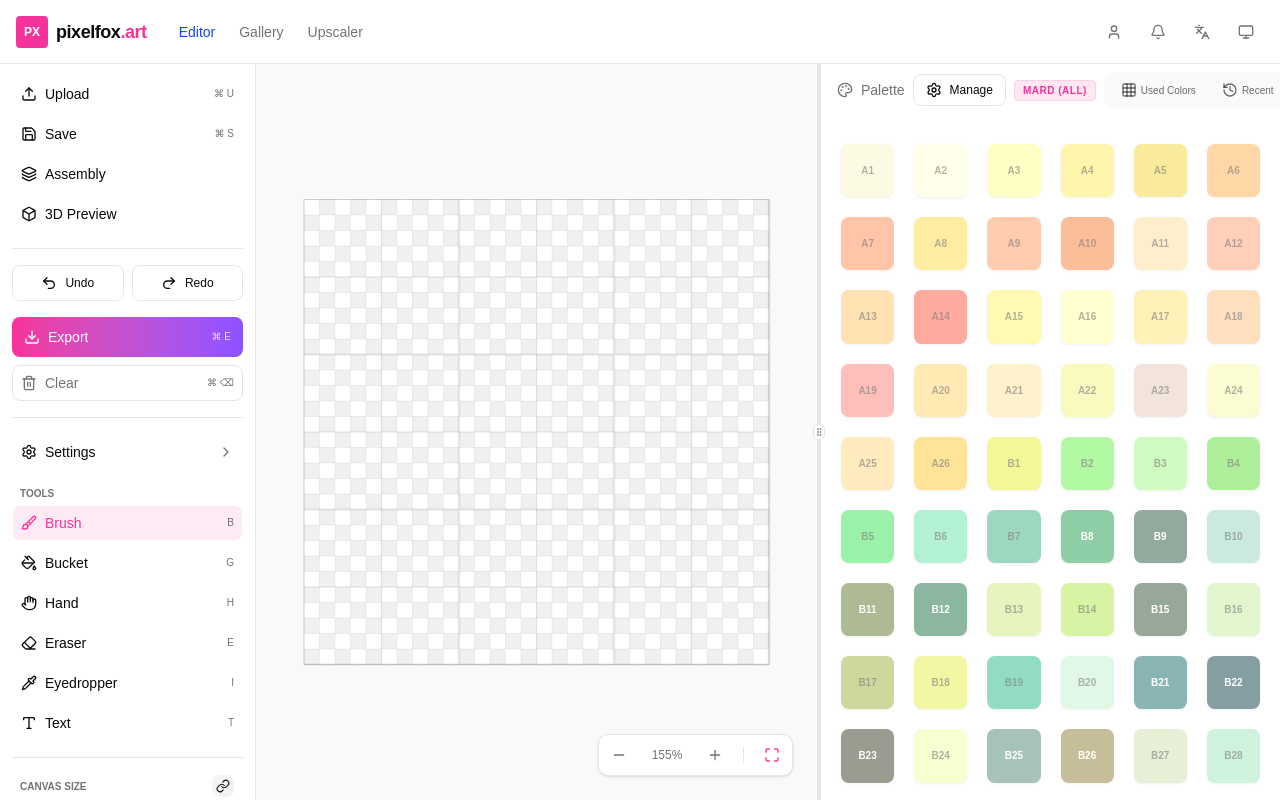
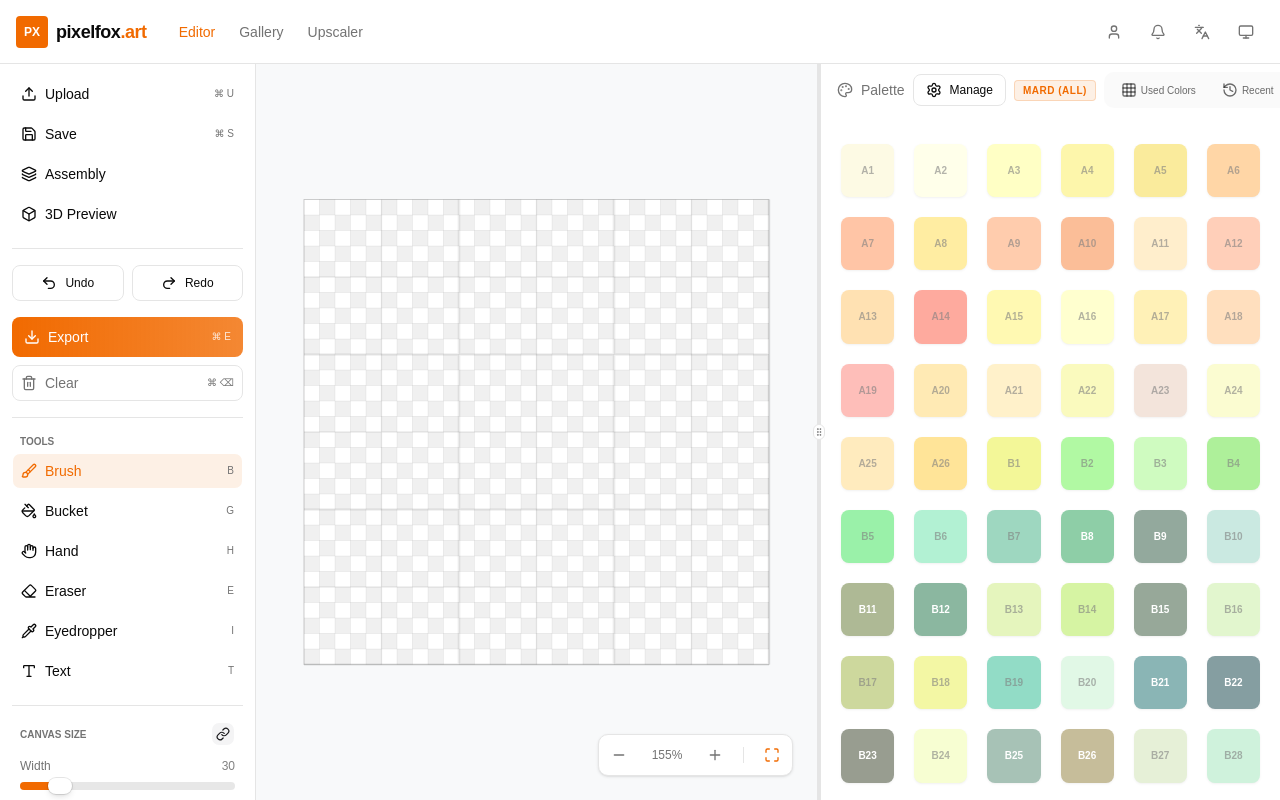
Before and after one commit to alicefung007/pixelfox-frontend, a React (Vite) app: page / in a window 1280 px wide. Built offline with nearby package versions, Linux system fonts and the light colour scheme.

Commit message:
style(theme): change primary color from pink to orange
Update CSS theme variables and component styles to use orange as the primary color instead of pink. Move theme configuration to a separate CSS file for better maintainability.

```diff
--- a/src/components/editor/PixelCanvas.tsx
+++ b/src/components/editor/PixelCanvas.tsx
@@ -737,7 +737,7 @@ export default function PixelCanvas() {
         <Button
           variant="ghost"
           size="icon"
-          className={`h-8 w-8 ${isAutoZoom ? 'text-pink-500' : 'text-muted-foreground'}`}
+          className={`h-8 w-8 ${isAutoZoom ? 'text-primary' : 'text-muted-foreground'}`}
           onClick={() => setIsAutoZoom(true)}
           title="Fit to Screen"
         >
--- a/src/components/editor/Preview3DDialog.tsx
+++ b/src/components/editor/Preview3DDialog.tsx
@@ -126,7 +126,7 @@ export default function Preview3DDialog({ open, onOpenChange }: Props) {
           <div className="flex items-start justify-between gap-4">
             <div className="min-w-0">
               <DialogTitle className="flex items-center gap-2">
-                <span className="inline-flex size-7 items-center justify-center rounded-full bg-pink-500/10 text-pink-500">
+                <span className="inline-flex size-7 items-center justify-center rounded-full bg-primary/10 text-primary">
                   <Box className="size-4" />
                 </span>
                 <span>{t("sidebar.preview3d")}</span>
--- a/src/components/layout/Navbar.tsx
+++ b/src/components/layout/Navbar.tsx
@@ -61,8 +61,8 @@ export default function Navbar({ onMenuClick }: Props) {
         </Button>
 
         <div className="flex items-center gap-2">
-          <div className="w-7 h-7 sm:w-8 sm:h-8 bg-pink-500 rounded flex items-center justify-center text-white font-bold text-[10px] sm:text-xs">PX</div>
-          <span className="font-bold text-base sm:text-lg tracking-tight hidden sm:inline">pixelfox<span className="text-pink-500">.art</span></span>
+          <div className="w-7 h-7 sm:w-8 sm:h-8 bg-primary rounded flex items-center justify-center text-white font-bold text-[10px] sm:text-xs">PX</div>
+          <span className="font-bold text-base sm:text-lg tracking-tight hidden sm:inline">pixelfox<span className="text-primary">.art</span></span>
         </div>
 
         <div className="hidden md:flex items-center gap-6">
--- a/src/components/layout/Sidebar.tsx
+++ b/src/components/layout/Sidebar.tsx
@@ -9,8 +9,6 @@ import {
   Redo2,
   Download,
   Trash2,
-  Settings,
-  ChevronRight,
   Brush,
   PaintBucket,
   Hand,
@@ -227,7 +225,7 @@ function SidebarContent({
       </div>
 
       <div className="space-y-2">
-        <Button className="w-full justify-between h-10 bg-gradient-to-r from-pink-500 to-violet-500 hover:opacity-90 border-none text-white font-medium" onClick={onAction}>
+        <Button className="w-full justify-between h-10 bg-gradient-to-r from-primary to-primary/80 hover:opacity-90 border-none text-white font-medium" onClick={onAction}>
           <div className="flex items-center gap-2">
             <Download size={18} />
             <span>{t("sidebar.export")}</span>
@@ -245,14 +243,6 @@ function SidebarContent({
 
       <Separator />
 
-      <Button variant="ghost" className="w-full justify-between h-9 px-2 text-sm font-normal" onClick={onAction}>
-        <div className="flex items-center gap-2">
-          <Settings size={18} />
-          <span>{t("sidebar.settings")}</span>
-        </div>
-        <ChevronRight size={16} className="text-muted-foreground" />
-      </Button>
-
       <div className="space-y-1">
         <span className="text-[10px] font-bold text-muted-foreground uppercase px-2 mb-1 block">
           {t("sidebar.tools")}
@@ -266,7 +256,7 @@ function SidebarContent({
               onAction?.();
             }}
             className={`w-full justify-between h-9 px-2 text-sm font-normal ${
-              currentTool === tool.id ? "bg-pink-500/10 text-pink-500 hover:bg-pink-500/20 hover:text-pink-500" : ""
+              currentTool === tool.id ? "bg-primary/10 text-primary hover:bg-primary/20 hover:text-primary" : ""
             }`}
           >
             <div className="flex items-center gap-2">
@@ -307,7 +297,7 @@ function SidebarContent({
           <div className="space-y-2">
             <div className="flex items-center justify-between">
               <span className="text-xs text-muted-foreground">{t("sidebar.width")}</span>
-              <span className="text-xs font-medium tabular-nums">{draftWidth}</span>
+              <span className="text-xs font-medium tabular-nums text-muted-foreground/90">{draftWidth}</span>
             </div>
             <Slider
               value={[draftWidth]}
@@ -327,14 +317,14 @@ function SidebarContent({
               }}
               min={1}
               max={200}
-              className="[&_[data-slot=slider-range]]:bg-pink-500"
+              className="[&_[data-slot=slider-range]]:bg-primary"
             />
           </div>
 
           <div className="space-y-2">
             <div className="flex items-center justify-between">
               <span className="text-xs text-muted-foreground">{t("sidebar.height")}</span>
-              <span className="text-xs font-medium tabular-nums">{draftHeight}</span>
+              <span className="text-xs font-medium tabular-nums text-muted-foreground/90">{draftHeight}</span>
             </div>
             <Slider
               value={[draftHeight]}
@@ -354,7 +344,7 @@ function SidebarContent({
               }}
               min={1}
               max={200}
-              className="[&_[data-slot=slider-range]]:bg-pink-500"
+              className="[&_[data-slot=slider-range]]:bg-primary"
             />
           </div>
         </div>
@@ -374,7 +364,7 @@ function SidebarContent({
                   onClick={() => onBackgroundColorChange(opt.color)}
                   className={cn(
                     "h-9 w-9 rounded-md border ring-offset-background transition",
-                    selected ? "ring-2 ring-pink-500 border-pink-500" : "hover:ring-2 hover:ring-ring/30"
+                    selected ? "ring-2 ring-primary border-primary" : "hover:ring-2 hover:ring-ring/30"
                   )}
                   style={
                     isTransparent
--- a/src/components/palette/PaletteManageDialog.tsx
+++ b/src/components/palette/PaletteManageDialog.tsx
@@ -136,7 +136,7 @@ export default function PaletteManageDialog({
           <div className="flex items-start justify-between gap-4">
             <div className="min-w-0">
               <DialogTitle className="flex items-center gap-2">
-                <span className="inline-flex size-7 items-center justify-center rounded-full bg-pink-500/10 text-pink-500">
+                <span className="inline-flex size-7 items-center justify-center rounded-full bg-primary/10 text-primary">
                   <Settings2 className="size-4" />
                 </span>
                 <span>{t("palette.manageDialog.title")}</span>
@@ -224,7 +224,7 @@ export default function PaletteManageDialog({
                   <Button
                     variant="outline"
                     size="sm"
-                    className="h-9 gap-1 sm:gap-2 text-pink-600 border-pink-300/60 hover:bg-pink-500/10"
+                    className="h-9 gap-1 sm:gap-2 text-primary border-primary/60 hover:bg-primary/10"
                   >
                     <Save className="size-4" />
                     <span className="hidden sm:inline">{t("palette.manageDialog.saveScheme")}</span>
@@ -253,7 +253,7 @@ export default function PaletteManageDialog({
                           className={cn(
                             "h-7 rounded-md px-3 text-xs font-semibold transition-colors border shrink-0",
                             active
-                              ? "bg-pink-500 text-white border-pink-500"
+                              ? "bg-primary text-white border-primary"
                               : "bg-muted/40 text-muted-foreground border-border hover:bg-muted"
                           )}
                         >
@@ -294,7 +294,7 @@ export default function PaletteManageDialog({
                       <div
                         className={cn(
                           "relative w-9 h-9 sm:w-10 sm:h-10 md:w-12 md:h-12 rounded-md shadow-sm ring-1 ring-foreground/5 transition-shadow flex items-center justify-center",
-                          isSelected ? "ring-2 ring-pink-500" : ""
+                          isSelected ? "ring-2 ring-primary" : ""
                         )}
                         style={{ backgroundColor: swatch.color }}
                       >
@@ -305,7 +305,7 @@ export default function PaletteManageDialog({
                           {swatch.label}
                         </span>
                         {isSelected && (
-                          <div className="absolute -top-0.5 -right-0.5 sm:-top-1 sm:-right-1 size-3 sm:size-4 rounded-full bg-pink-500 text-white flex items-center justify-center shadow-sm">
+                          <div className="absolute -top-0.5 -right-0.5 sm:-top-1 sm:-right-1 size-3 sm:size-4 rounded-full bg-primary text-white flex items-center justify-center shadow-sm">
                             <Check className="size-2 sm:size-2.5" />
                           </div>
                         )}
--- a/src/components/palette/PalettePanel.tsx
+++ b/src/components/palette/PalettePanel.tsx
@@ -77,7 +77,7 @@ export default function PalettePanel() {
             <Settings size={14} />
             <span className="text-xs">{t("palette.manage")}</span>
           </Button>
-          <div className="bg-pink-100 dark:bg-pink-900/30 text-pink-500 text-[10px] font-bold px-2 py-0.5 rounded border border-pink-200 dark:border-pink-800 uppercase tracking-wider shrink-0">
+          <div className="bg-primary/10 dark:bg-primary/20 text-primary text-[10px] font-bold px-2 py-0.5 rounded border border-primary/20 uppercase tracking-wider shrink-0">
             {palette.i18nKey ? t(palette.i18nKey) : palette.name}
           </div>
         </div>
@@ -88,7 +88,7 @@ export default function PalettePanel() {
               value="used"
               className={cn(
                 "text-[10px] h-6 px-2 sm:px-3 gap-1 cursor-pointer transition-all",
-                isUsedFlashing && "ring-2 ring-pink-500 ring-offset-1 ring-offset-background scale-110"
+                isUsedFlashing && "ring-2 ring-primary ring-offset-1 ring-offset-background scale-110"
               )}
             >
               <Grid size={12} />
@@ -116,7 +116,7 @@ export default function PalettePanel() {
               <button
                 className={cn(
                   "w-full aspect-square rounded-md shadow-sm relative flex items-center justify-center",
-                  primaryColor === swatch.color ? "ring-2 ring-pink-500" : ""
+                  primaryColor === swatch.color ? "ring-2 ring-primary" : ""
                 )}
                 style={{ backgroundColor: swatch.color }}
                 onClick={() => setColor(swatch.color)}
@@ -128,7 +128,7 @@ export default function PalettePanel() {
                   {swatch.label}
                 </span>
                 {primaryColor === swatch.color && (
-                  <div className="absolute -top-0.5 -right-0.5 sm:-top-1 sm:-right-1 size-3 sm:size-4 rounded-full bg-pink-500 text-white flex items-center justify-center shadow-sm">
+                  <div className="absolute -top-0.5 -right-0.5 sm:-top-1 sm:-right-1 size-3 sm:size-4 rounded-full bg-primary text-white flex items-center justify-center shadow-sm">
                     <svg xmlns="http://www.w3.org/2000/svg" width="8" height="8" viewBox="0 0 24 24" fill="none" stroke="currentColor" strokeWidth="3" strokeLinecap="round" strokeLinejoin="round">
                       <polyline points="20 6 9 17 4 12" />
                     </svg>
--- a/src/components/ui/resizable.tsx
+++ b/src/components/ui/resizable.tsx
@@ -47,7 +47,7 @@ function ResizableHandle({
   return (
     <Separator
       className={cn(
-        "relative flex items-center justify-center bg-border hover:bg-pink-500/50 active:bg-pink-500 transition-colors focus-visible:outline-none focus-visible:ring-1 focus-visible:ring-ring focus-visible:ring-offset-1 aria-[orientation=vertical]:w-px aria-[orientation=vertical]:h-full aria-[orientation=horizontal]:h-px aria-[orientation=horizontal]:w-full",
+        "relative flex items-center justify-center bg-border hover:bg-primary/50 active:bg-primary transition-colors focus-visible:outline-none focus-visible:ring-1 focus-visible:ring-ring focus-visible:ring-offset-1 aria-[orientation=vertical]:w-px aria-[orientation=vertical]:h-full aria-[orientation=horizontal]:h-px aria-[orientation=horizontal]:w-full",
         className
       )}
       {...props}
--- /dev/null
+++ b/src/css/theme.css
@@ -0,0 +1,126 @@
+/*
+ * Theme Configuration
+ * Centralized theme colors for pixelfox
+ * Primary color: #f77c31 (orange)
+ */
+
+@custom-variant dark (&:is(.dark *));
+
+/* ============================================
+ * Light Theme Colors
+ * ============================================ */
+:root {
+    /* Core colors */
+    --background: oklch(1 0 0);
+    --foreground: oklch(0.145 0 0);
+
+    /* Card colors */
+    --card: oklch(1 0 0);
+    --card-foreground: oklch(0.145 0 0);
+
+    /* Popover colors */
+    --popover: oklch(1 0 0);
+    --popover-foreground: oklch(0.145 0 0);
+
+    /* Primary - Orange #f77c31 */
+    --primary: oklch(0.68 0.19 48);
+    --primary-foreground: oklch(0.97 0.014 254.604);
+
+    /* Secondary colors */
+    --secondary: oklch(0.967 0.001 286.375);
+    --secondary-foreground: oklch(0.21 0.006 285.885);
+
+    /* Muted colors */
+    --muted: oklch(0.97 0 0);
+    --muted-foreground: oklch(0.556 0 0);
+
+    /* Accent colors */
+    --accent: oklch(0.97 0 0);
+    --accent-foreground: oklch(0.205 0 0);
+
+    /* Destructive - Red */
+    --destructive: oklch(0.577 0.245 27.325);
+
+    /* Border & Input */
+    --border: oklch(0.922 0 0);
+    --input: oklch(0.922 0 0);
+    --ring: oklch(0.708 0 0);
+
+    /* Chart colors */
+    --chart-1: oklch(0.845 0.143 164.978);
+    --chart-2: oklch(0.696 0.17 162.48);
+    --chart-3: oklch(0.596 0.145 163.225);
+    --chart-4: oklch(0.508 0.118 165.612);
+    --chart-5: oklch(0.432 0.095 166.913);
+
+    /* Border radius */
+    --radius: 0.625rem;
+
+    /* Sidebar colors */
+    --sidebar: oklch(0.985 0 0);
+    --sidebar-foreground: oklch(0.145 0 0);
+    --sidebar-primary: oklch(0.68 0.19 48);
+    --sidebar-primary-foreground: oklch(0.97 0.014 254.604);
+    --sidebar-accent: oklch(0.97 0 0);
+    --sidebar-accent-foreground: oklch(0.205 0 0);
+    --sidebar-border: oklch(0.922 0 0);
+    --sidebar-ring: oklch(0.708 0 0);
+}
+
+/* ============================================
+ * Dark Theme Colors
+ * ============================================ */
+.dark {
+    /* Core colors */
+    --background: oklch(0.145 0 0);
+    --foreground: oklch(0.985 0 0);
+
+    /* Card colors */
+    --card: oklch(0.205 0 0);
+    --card-foreground: oklch(0.985 0 0);
+
+    /* Popover colors */
+    --popover: oklch(0.205 0 0);
+    --popover-foreground: oklch(0.985 0 0);
+
+    /* Primary - Orange #f77c31 (adjusted for dark mode) */
+    --primary: oklch(0.65 0.21 48);
+    --primary-foreground: oklch(0.97 0.014 254.604);
+
+    /* Secondary colors */
+    --secondary: oklch(0.274 0.006 286.033);
+    --secondary-foreground: oklch(0.985 0 0);
+
+    /* Muted colors */
+    --muted: oklch(0.269 0 0);
+    --muted-foreground: oklch(0.708 0 0);
+
+    /* Accent colors */
+    --accent: oklch(0.269 0 0);
+    --accent-foreground: oklch(0.985 0 0);
+
+    /* Destructive - Red */
+    --destructive: oklch(0.704 0.191 22.216);
+
+    /* Border & Input */
+    --border: oklch(1 0 0 / 10%);
+    --input: oklch(1 0 0 / 15%);
+    --ring: oklch(0.556 0 0);
+
+    /* Chart colors */
+    --chart-1: oklch(0.845 0.143 164.978);
+    --chart-2: oklch(0.696 0.17 162.48);
+    --chart-3: oklch(0.596 0.145 163.225);
+    --chart-4: oklch(0.508 0.118 165.612);
+    --chart-5: oklch(0.432 0.095 166.913);
+
+    /* Sidebar colors */
+    --sidebar: oklch(0.205 0 0);
+    --sidebar-foreground: oklch(0.985 0 0);
+    --sidebar-primary: oklch(0.65 0.21 48);
+    --sidebar-primary-foreground: oklch(0.97 0.014 254.604);
+    --sidebar-accent: oklch(0.269 0 0);
+    --sidebar-accent-foreground: oklch(0.985 0 0);
+    --sidebar-border: oklch(1 0 0 / 10%);
+    --sidebar-ring: oklch(0.556 0 0);
+}
--- a/src/index.css
+++ b/src/index.css
@@ -2,8 +2,7 @@
 @import "tw-animate-css";
 @import "shadcn/tailwind.css";
 @import "@fontsource-variable/geist";
-
-@custom-variant dark (&:is(.dark *));
+@import "./css/theme.css";
 
 @theme inline {
     --font-heading: var(--font-sans);
@@ -48,75 +47,6 @@
     --radius-4xl: calc(var(--radius) * 2.6);
 }
 
-:root {
-    --background: oklch(1 0 0);
-    --foreground: oklch(0.145 0 0);
-    --card: oklch(1 0 0);
-    --card-foreground: oklch(0.145 0 0);
-    --popover: oklch(1 0 0);
-    --popover-foreground: oklch(0.145 0 0);
-    --primary: oklch(0.488 0.243 264.376);
-    --primary-foreground: oklch(0.97 0.014 254.604);
-    --secondary: oklch(0.967 0.001 286.375);
-    --secondary-foreground: oklch(0.21 0.006 285.885);
-    --muted: oklch(0.97 0 0);
-    --muted-foreground: oklch(0.556 0 0);
-    --accent: oklch(0.97 0 0);
-    --accent-foreground: oklch(0.205 0 0);
-    --destructive: oklch(0.577 0.245 27.325);
-    --border: oklch(0.922 0 0);
-    --input: oklch(0.922 0 0);
-    --ring: oklch(0.708 0 0);
-    --chart-1: oklch(0.845 0.143 164.978);
-    --chart-2: oklch(0.696 0.17 162.48);
-    --chart-3: oklch(0.596 0.145 163.225);
-    --chart-4: oklch(0.508 0.118 165.612);
-    --chart-5: oklch(0.432 0.095 166.913);
-    --radius: 0.625rem;
-    --sidebar: oklch(0.985 0 0);
-    --sidebar-foreground: oklch(0.145 0 0);
-    --sidebar-primary: oklch(0.546 0.245 262.881);
-    --sidebar-primary-foreground: oklch(0.97 0.014 254.604);
-    --sidebar-accent: oklch(0.97 0 0);
-    --sidebar-accent-foreground: oklch(0.205 0 0);
-    --sidebar-border: oklch(0.922 0 0);
-    --sidebar-ring: oklch(0.708 0 0);
-}
-
-.dark {
-    --background: oklch(0.145 0 0);
-    --foreground: oklch(0.985 0 0);
-    --card: oklch(0.205 0 0);
-    --card-foreground: oklch(0.985 0 0);
-    --popover: oklch(0.205 0 0);
-    --popover-foreground: oklch(0.985 0 0);
-    --primary: oklch(0.424 0.199 265.638);
-    --primary-foreground: oklch(0.97 0.014 254.604);
-    --secondary: oklch(0.274 0.006 286.033);
-    --secondary-foreground: oklch(0.985 0 0);
-    --muted: oklch(0.269 0 0);
-    --muted-foreground: oklch(0.708 0 0);
-    --accent: oklch(0.269 0 0);
-    --accent-foreground: oklch(0.985 0 0);
-    --destructive: oklch(0.704 0.191 22.216);
-    --border: oklch(1 0 0 / 10%);
-    --input: oklch(1 0 0 / 15%);
-    --ring: oklch(0.556 0 0);
-    --chart-1: oklch(0.845 0.143 164.978);
-    --chart-2: oklch(0.696 0.17 162.48);
-    --chart-3: oklch(0.596 0.145 163.225);
-    --chart-4: oklch(0.508 0.118 165.612);
-    --chart-5: oklch(0.432 0.095 166.913);
-    --sidebar: oklch(0.205 0 0);
-    --sidebar-foreground: oklch(0.985 0 0);
-    --sidebar-primary: oklch(0.623 0.214 259.815);
-    --sidebar-primary-foreground: oklch(0.97 0.014 254.604);
-    --sidebar-accent: oklch(0.269 0 0);
-    --sidebar-accent-foreground: oklch(0.985 0 0);
-    --sidebar-border: oklch(1 0 0 / 10%);
-    --sidebar-ring: oklch(0.556 0 0);
-}
-
 @layer base {
   * {
     @apply border-border outline-ring/50;
```
Also changed, not shown: src/components/editor/UploadPhotoDialog.tsx (+19 -19 lines).
